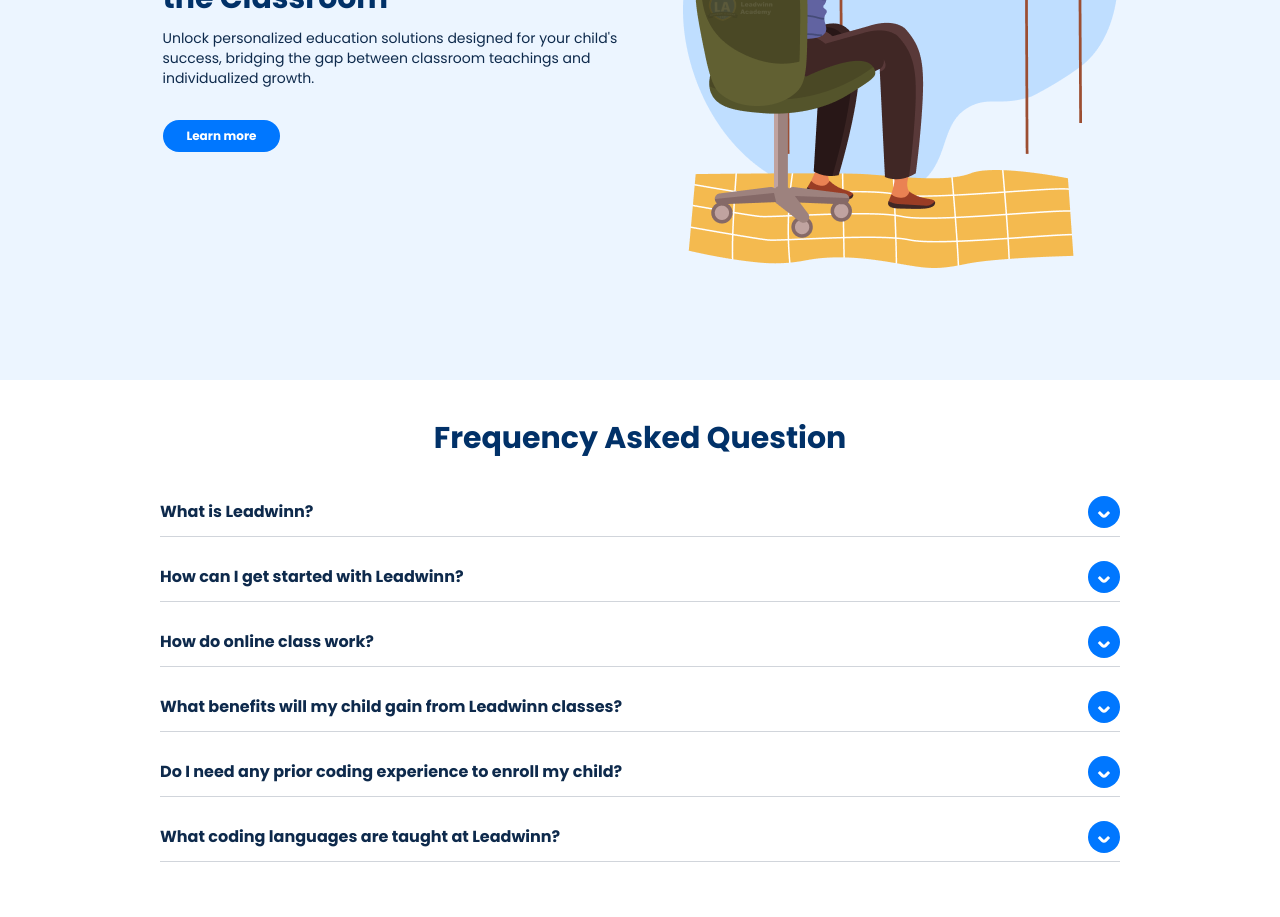
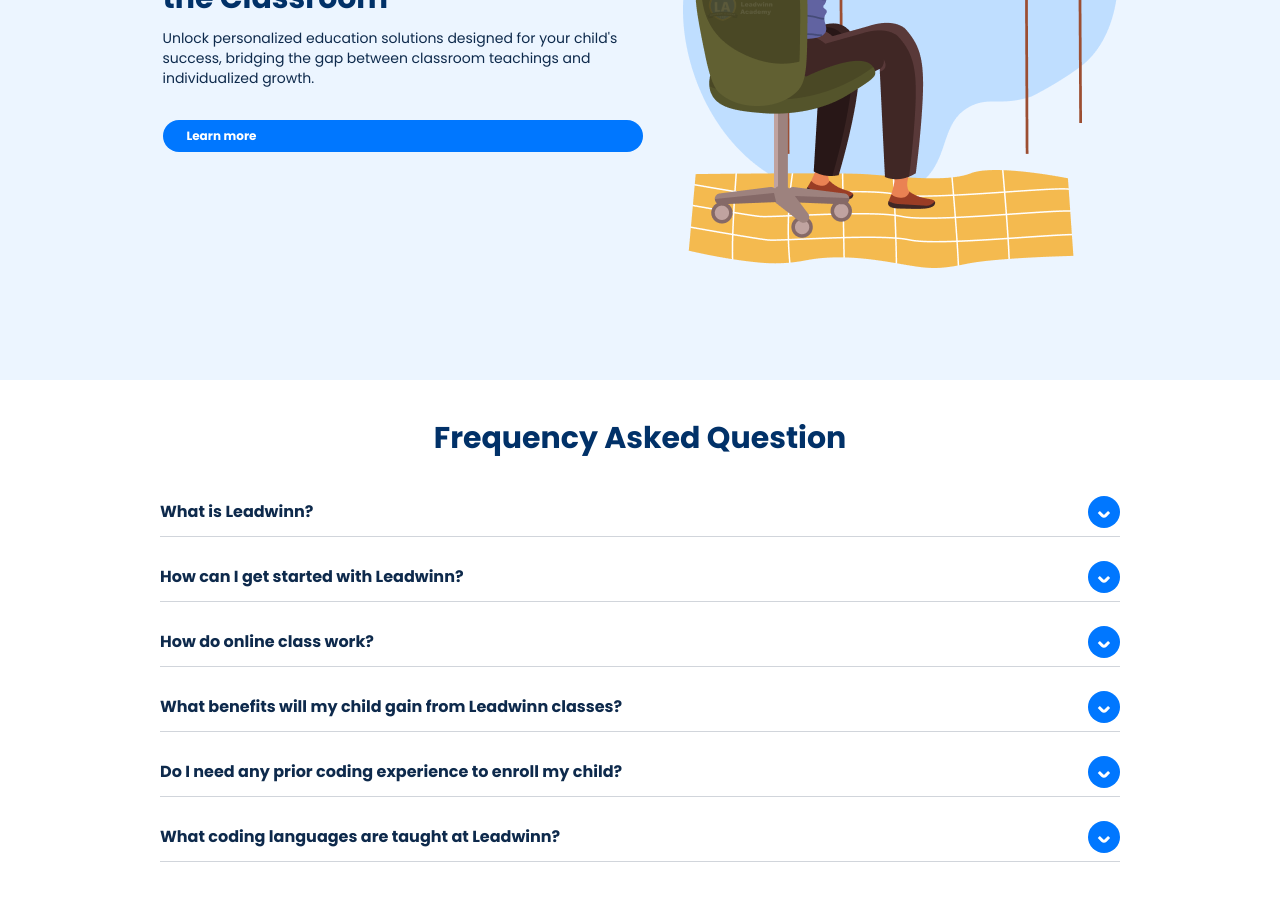
Before and after one commit to Adeleyeha-17/Leadwinn-Academy, a React (Vite) app: page /plans in a window 1280 px wide. Shown: the part 2980-3897 px from the top of the page. Built offline with nearby package versions, Linux system fonts and the light colour scheme; no server answers.

Commit message:
update Otherplans

```diff
--- a/src/sections/Otherplans/Otherplans.tsx
+++ b/src/sections/Otherplans/Otherplans.tsx
@@ -1,5 +1,4 @@
 import { homeIllus } from "../../assets/images"
-import Button from "../../components/Button"
 
 export const Otherplans = () => {
   return (
@@ -11,7 +10,8 @@ export const Otherplans = () => {
 
             <h5 className="text-courses text-xs xl:text-sm w-[19rem] lg:w-[27rem] xl:w-[30rem] mb-5">Unlock personalized education solutions designed for your child's success, bridging the gap between classroom teachings and individualized growth.</h5>
 
-            <Button path="" title="Learn more"/>
+            <a download="" className={ `inline-block justify-center items-center py-2 px-4 md:px-6 bg-head-blue text-white text-xs font-semibold rounded-3xl transition hover:bg-blue-600 ease-in-out duration-300 cursor-pointer`}>Learn more</a>
+
          </div>
 
          <div>
```
